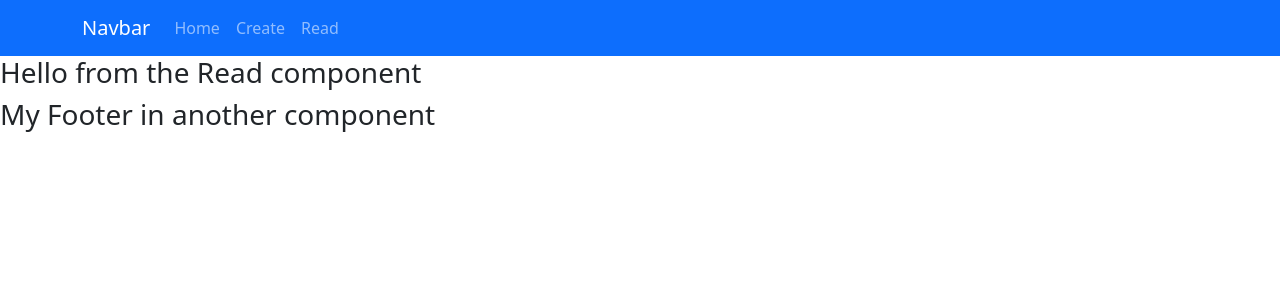
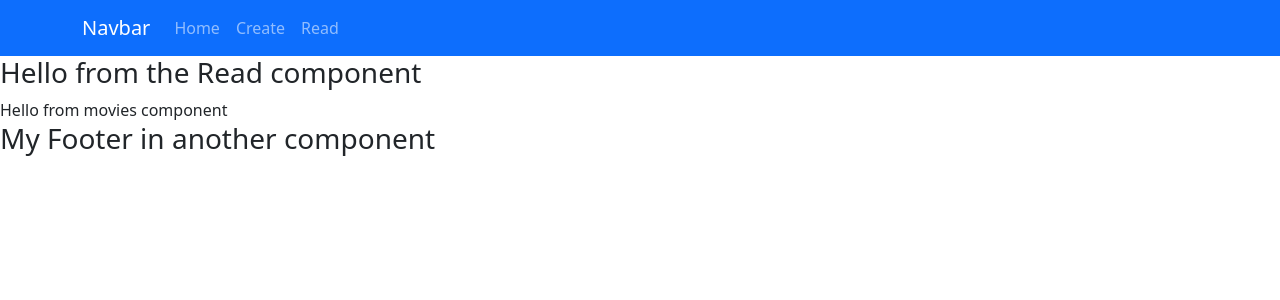
Before and after one commit to LouiseDeeth/DRAQ-Lab9, a React (Create React App) app: page /read in a window 1280 px wide. Shown: the top 300 px of the page. Built offline with nearby package versions, Linux system fonts and the light colour scheme.

Commit message:
Task 1 and 2 completed

```diff
--- a/src/components/Read.js
+++ b/src/components/Read.js
@@ -1,6 +1,37 @@
+import Movies from "./movies";
+
 //Added a read.js file
 const Read = () => {
-    return <h3>Hello from the Read component</h3>;
-  };
+    const data = [
+        {
+            "Title": "Avengers: Infinity War",
+            "Year": "2018",
+            "imdbID": "tt4154756",
+            "Type": "movie",
+            "Poster": "https://m.media-amazon.com/images/M/MV5BMjMxNjY2MDU1OV5BMl5BanBnXkFtZTgwNzY1MTUwNTM@._V1_SX300.jpg"
+          },
+          {
+            "Title": "Captain America: Civil War",
+            "Year": "2016",
+            "imdbID": "tt3498820",
+            "Type": "movie",
+            "Poster": "https://m.media-amazon.com/images/M/MV5BMjQ0MTgyNjAxMV5BMl5BanBnXkFtZTgwNjUzMDkyODE@._V1_SX300.jpg"
+          },
+          {
+            "Title": "World War Z",
+            "Year": "2013",
+            "imdbID": "tt0816711",
+            "Type": "movie",
+            "Poster": "https://m.media-amazon.com/images/M/MV5BNDQ4YzFmNzktMmM5ZC00MDZjLTk1OTktNDE2ODE4YjM2MjJjXkEyXkFqcGdeQXVyNTA4NzY1MzY@._V1_SX300.jpg"
+          }
+    ];
+
+    return (
+        <div>
+            <h3>Hello from the Read component</h3>
+            <Movies myMovies={data} />
+        </div>
+    );
+  }
 
   export default Read;
--- /dev/null
+++ b/src/components/movies.js
@@ -0,0 +1,11 @@
+//Added a movies.js file
+const Movies = (props) => {
+    return(
+        <div>
+            Hello from movies component
+            {console.log(props.myMovies)}
+        </div>
+    );
+  }
+
+  export default Movies;
```
Also changed, not shown: src/components/MovieItem.js (added).
